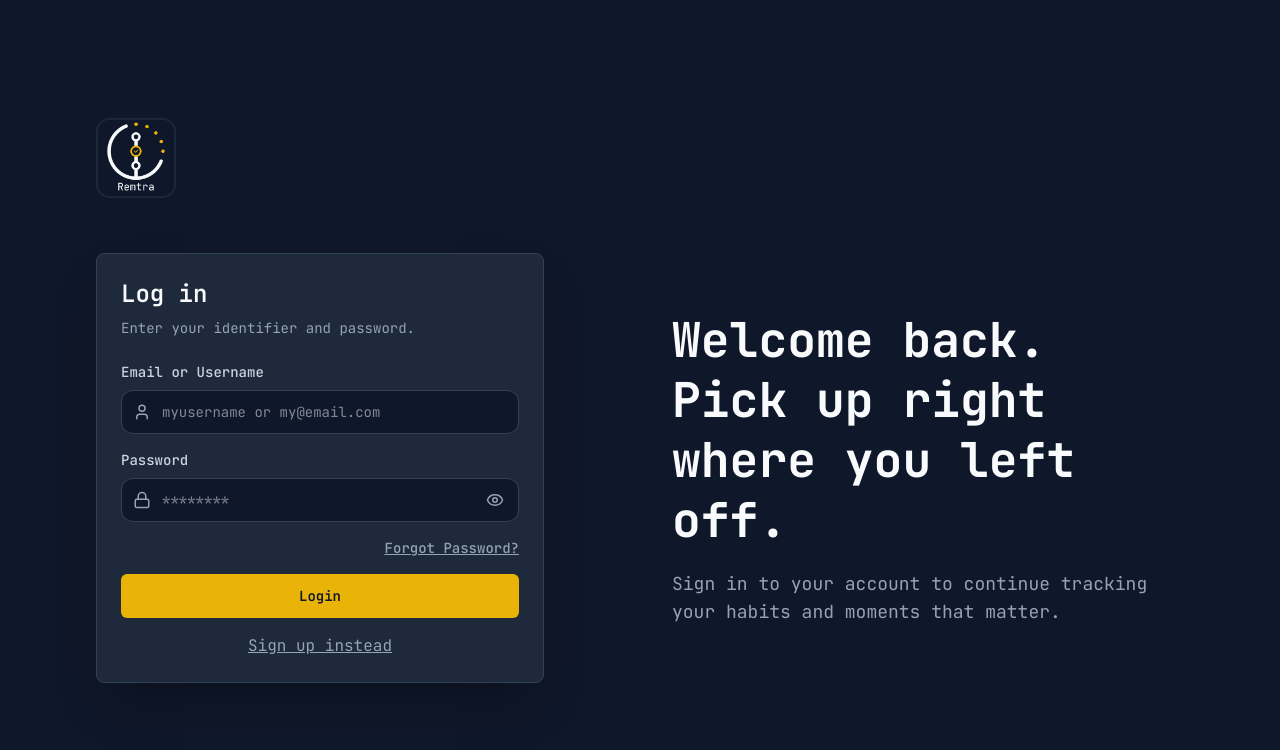
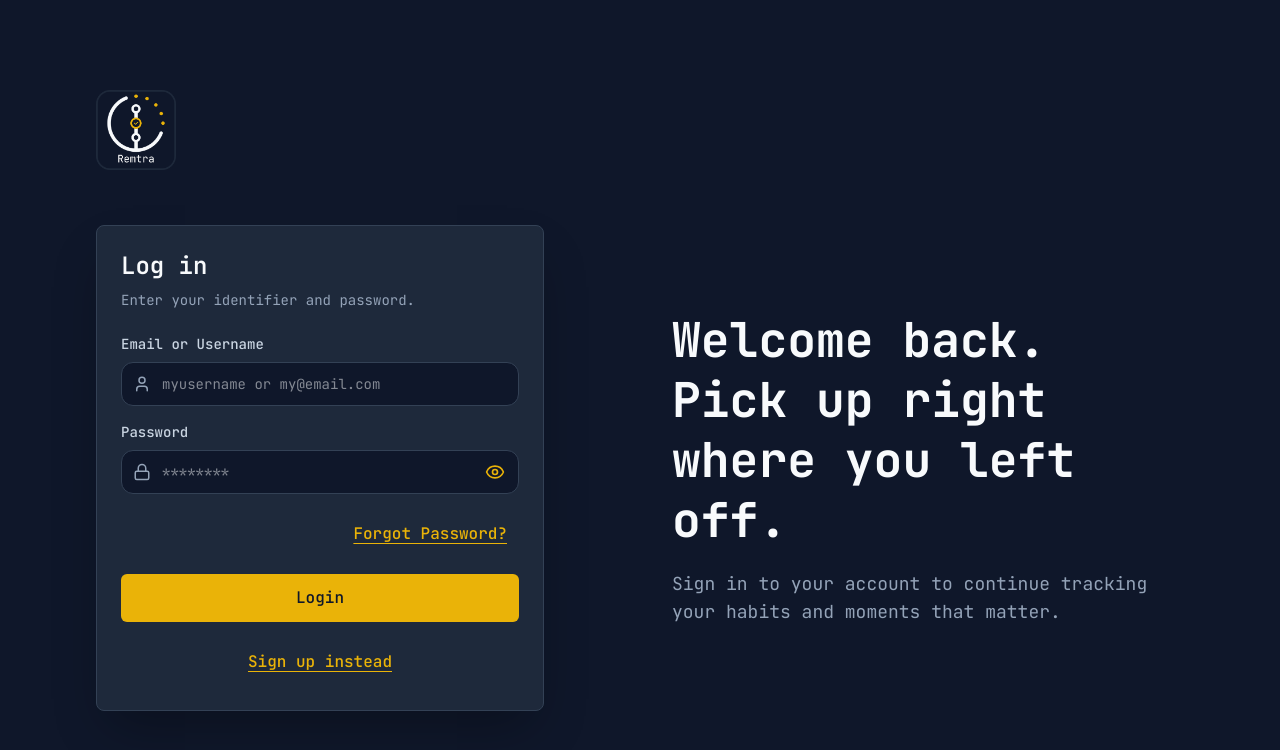
Before and after one commit to nl-codes/remtra, a React (Vite) app in the folder frontend/: page /login in a window 1280 px wide. Shown: the top 750 px of the page. Built offline with nearby package versions, Linux system fonts and the light colour scheme; no server answers.

Commit message:
feat(auth): replace buttons with reusable Button and ButtonLink components

```diff
--- a/frontend/src/components/auth/ForgotPasswordForm.tsx
+++ b/frontend/src/components/auth/ForgotPasswordForm.tsx
@@ -1,7 +1,6 @@
 import { AxiosError } from "axios";
 import { ArrowLeft, CircleCheck, Loader2, Mail } from "lucide-react";
 import { type ChangeEvent, type SubmitEventHandler, useState } from "react";
-import { Link } from "react-router-dom";
 import { routes } from "../../constants/routes";
 import { appToast } from "../../lib/toast";
 import {
@@ -11,6 +10,7 @@ import {
 import { forgotPassword } from "../../services/auth.api";
 import type { ApiResponse } from "../../types/api";
 import FormInput from "./FormInput";
+import Button, { ButtonLink } from "../common/Button";
 
 const initialFormValues: ForgotPasswordFormValues = {
     email: "",
@@ -122,27 +122,28 @@ export default function ForgotPasswordForm() {
                     </div>
                 ) : null}
 
-                <button
-                    className="flex h-11 w-full items-center justify-center rounded-md bg-action px-4 text-sm font-semibold text-primary-background transition hover:bg-accent disabled:cursor-not-allowed disabled:opacity-70"
+                <Button
                     disabled={isSubmitting}
+                    fullWidth
+                    icon={
+                        isSubmitting ? (
+                            <Loader2
+                                aria-hidden="true"
+                                className="animate-spin"
+                            />
+                        ) : undefined
+                    }
                     type="submit">
-                    {isSubmitting ? (
-                        <Loader2
-                            aria-hidden="true"
-                            className="animate-spin"
-                            size={18}
-                        />
-                    ) : (
-                        "Send reset link"
-                    )}
-                </button>
+                    {isSubmitting ? "Sending link..." : "Send reset link"}
+                </Button>
 
-                <Link
-                    className="flex items-center justify-center gap-2 text-sm font-medium text-text-muted transition hover:text-text-primary"
-                    to={routes.login}>
-                    <ArrowLeft aria-hidden="true" size={16} />
+                <ButtonLink
+                    className="mx-auto"
+                    icon={<ArrowLeft aria-hidden="true" />}
+                    to={routes.login}
+                    variant="tertiary">
                     Back to login
-                </Link>
+                </ButtonLink>
             </form>
         </div>
     );
--- a/frontend/src/components/auth/LoginForm.tsx
+++ b/frontend/src/components/auth/LoginForm.tsx
@@ -10,10 +10,11 @@ import { loginUser } from "../../services/auth.api";
 import type { ApiResponse } from "../../types/api";
 import type { LoginResponse } from "../../types/auth";
 import FormInput from "./FormInput";
-import { Link, useNavigate } from "react-router-dom";
+import { useNavigate } from "react-router-dom";
 import { routes } from "../../constants/routes";
 import { appToast } from "../../lib/toast";
 import { useAuth } from "../../hooks/useAuth";
+import Button, { ButtonLink } from "../common/Button";
 
 type LoginField = keyof LoginFormValues;
 type FormErrors = Partial<Record<LoginField, string>>;
@@ -136,21 +137,24 @@ export default function LoginForm() {
                     placeholder="********"
                     autoComplete="current-password"
                     trailingAction={
-                        <button
+                        <Button
                             aria-label={
                                 showPassword ? "Hide password" : "Show password"
                             }
-                            className="absolute right-2 top-1/2 flex h-8 w-8 -translate-y-1/2 items-center justify-center rounded-md text-text-muted transition hover:bg-secondary-surface hover:text-text-primary"
+                            className="absolute right-2 top-1/2 -translate-y-1/2"
+                            icon={
+                                showPassword ? (
+                                    <EyeOff aria-hidden="true" />
+                                ) : (
+                                    <Eye aria-hidden="true" />
+                                )
+                            }
+                            iconOnly
                             onClick={() =>
                                 setShowPassword((currentValue) => !currentValue)
                             }
-                            type="button">
-                            {showPassword ? (
-                                <EyeOff aria-hidden="true" size={18} />
-                            ) : (
-                                <Eye aria-hidden="true" size={18} />
-                            )}
-                        </button>
+                            variant="tertiary"
+                        />
                     }
                     type={showPassword ? "text" : "password"}
                     value={formValues.password}
@@ -162,31 +166,36 @@ export default function LoginForm() {
                     </div>
                 ) : null}
 
-                <div className="text-right block text-sm font-medium text-text-muted underline">
-                    <Link to={routes.forgotPassword} replace>
-                        {" "}
+                <div className="flex justify-end">
+                    <ButtonLink
+                        replace
+                        to={routes.forgotPassword}
+                        variant="tertiary">
                         Forgot Password?
-                    </Link>
+                    </ButtonLink>
                 </div>
-                <button
-                    className="flex h-11 w-full items-center justify-center rounded-md bg-action px-4 text-sm font-semibold text-primary-background transition hover:bg-accent disabled:cursor-not-allowed disabled:opacity-70"
+                <Button
                     disabled={isSubmitting}
+                    fullWidth
+                    icon={
+                        isSubmitting ? (
+                            <Loader2
+                                aria-hidden="true"
+                                className="animate-spin"
+                            />
+                        ) : undefined
+                    }
                     type="submit">
-                    {isSubmitting ? (
-                        <Loader2
-                            aria-hidden="true"
-                            className="animate-spin"
-                            size={18}
-                        />
-                    ) : (
-                        "Login"
-                    )}
-                </button>
-                <p className="text-center text-text-muted underline">
-                    <Link to={routes.register} replace>
+                    {isSubmitting ? "Logging in..." : "Login"}
+                </Button>
+                <div className="flex justify-center">
+                    <ButtonLink
+                        replace
+                        to={routes.register}
+                        variant="tertiary">
                         Sign up instead
-                    </Link>
-                </p>
+                    </ButtonLink>
+                </div>
             </form>
         </div>
     );
--- a/frontend/src/components/auth/ResetPasswordForm.tsx
+++ b/frontend/src/components/auth/ResetPasswordForm.tsx
@@ -9,6 +9,7 @@ import {
 import { resetPassword } from "../../services/auth.api";
 import type { ApiResponse } from "../../types/api";
 import FormInput from "./FormInput";
+import Button from "../common/Button";
 
 interface ResetPasswordFormProps {
     token: string;
@@ -112,17 +113,20 @@ export default function ResetPasswordForm({
         toggle: () => void,
         label: string,
     ) => (
-        <button
+        <Button
             aria-label={isVisible ? `Hide ${label}` : `Show ${label}`}
-            className="absolute right-2 top-1/2 flex h-8 w-8 -translate-y-1/2 items-center justify-center rounded-md text-text-muted transition hover:bg-secondary-surface hover:text-text-primary"
+            className="absolute right-2 top-1/2 -translate-y-1/2"
+            icon={
+                isVisible ? (
+                    <EyeOff aria-hidden="true" />
+                ) : (
+                    <Eye aria-hidden="true" />
+                )
+            }
+            iconOnly
             onClick={toggle}
-            type="button">
-            {isVisible ? (
-                <EyeOff aria-hidden="true" size={18} />
-            ) : (
-                <Eye aria-hidden="true" size={18} />
-            )}
-        </button>
+            variant="tertiary"
+        />
     );
 
     return (
@@ -180,20 +184,20 @@ export default function ResetPasswordForm({
                     </div>
                 ) : null}
 
-                <button
-                    className="flex h-11 w-full items-center justify-center rounded-md bg-action px-4 text-sm font-semibold text-primary-background transition hover:bg-accent disabled:cursor-not-allowed disabled:opacity-70"
+                <Button
                     disabled={isSubmitting}
+                    fullWidth
+                    icon={
+                        isSubmitting ? (
+                            <Loader2
+                                aria-hidden="true"
+                                className="animate-spin"
+                            />
+                        ) : undefined
+                    }
                     type="submit">
-                    {isSubmitting ? (
-                        <Loader2
-                            aria-hidden="true"
-                            className="animate-spin"
-                            size={18}
-                        />
-                    ) : (
-                        "Reset password"
-                    )}
-                </button>
+                    {isSubmitting ? "Resetting password..." : "Reset password"}
+                </Button>
             </form>
         </div>
     );
--- a/frontend/src/pages/ResetPasswordPage.tsx
+++ b/frontend/src/pages/ResetPasswordPage.tsx
@@ -1,11 +1,12 @@
 import { CircleCheck, Clock3, Loader2 } from "lucide-react";
 import { useEffect, useState } from "react";
-import { Link, useSearchParams } from "react-router-dom";
+import { useSearchParams } from "react-router-dom";
 import AuthBrandPanel from "../components/auth/AuthBrandPanel";
 import ResetPasswordForm from "../components/auth/ResetPasswordForm";
 import Logo from "../components/common/Logo";
 import { routes } from "../constants/routes";
 import { verifyResetPasswordToken } from "../services/auth.api";
+import { ButtonLink } from "../components/common/Button";
 
 type TokenStatus = "verifying" | "valid" | "expired";
 
@@ -64,11 +65,12 @@ export default function ResetPasswordPage() {
                     <p className="mt-3 text-sm leading-6 text-text-muted">
                         {successMessage}
                     </p>
-                    <Link
-                        className="mt-6 flex h-11 w-full items-center justify-center rounded-md bg-action px-4 text-sm font-semibold text-primary-background transition hover:bg-accent"
+                    <ButtonLink
+                        className="mt-6"
+                        fullWidth
                         to={routes.login}>
                         Continue to login
-                    </Link>
+                    </ButtonLink>
                 </div>
             );
         }
@@ -106,11 +108,12 @@ export default function ResetPasswordPage() {
                     <p className="mt-3 text-sm leading-6 text-text-muted">
                         Request a new link to continue resetting your password.
                     </p>
-                    <Link
-                        className="mt-6 flex h-11 w-full items-center justify-center rounded-md bg-action px-4 text-sm font-semibold text-primary-background transition hover:bg-accent"
+                    <ButtonLink
+                        className="mt-6"
+                        fullWidth
                         to={routes.forgotPassword}>
                         Request a new link
-                    </Link>
+                    </ButtonLink>
                 </div>
             );
         }
```
Also changed, not shown: frontend/src/components/auth/RegisterForm.tsx (+30 -26 lines).
